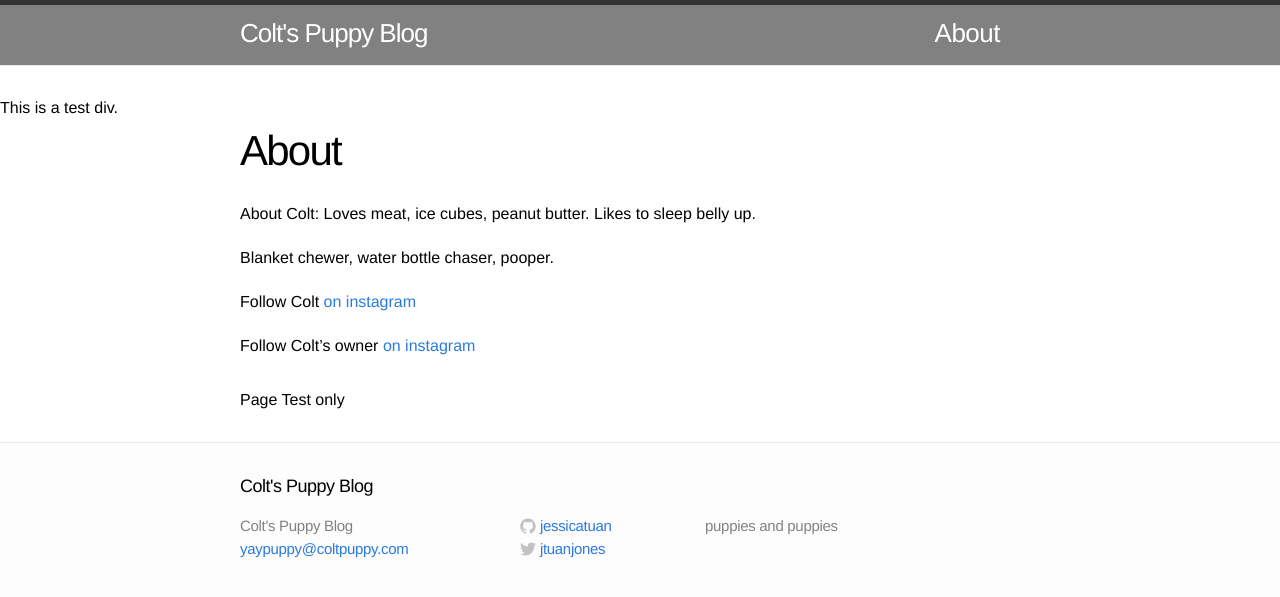
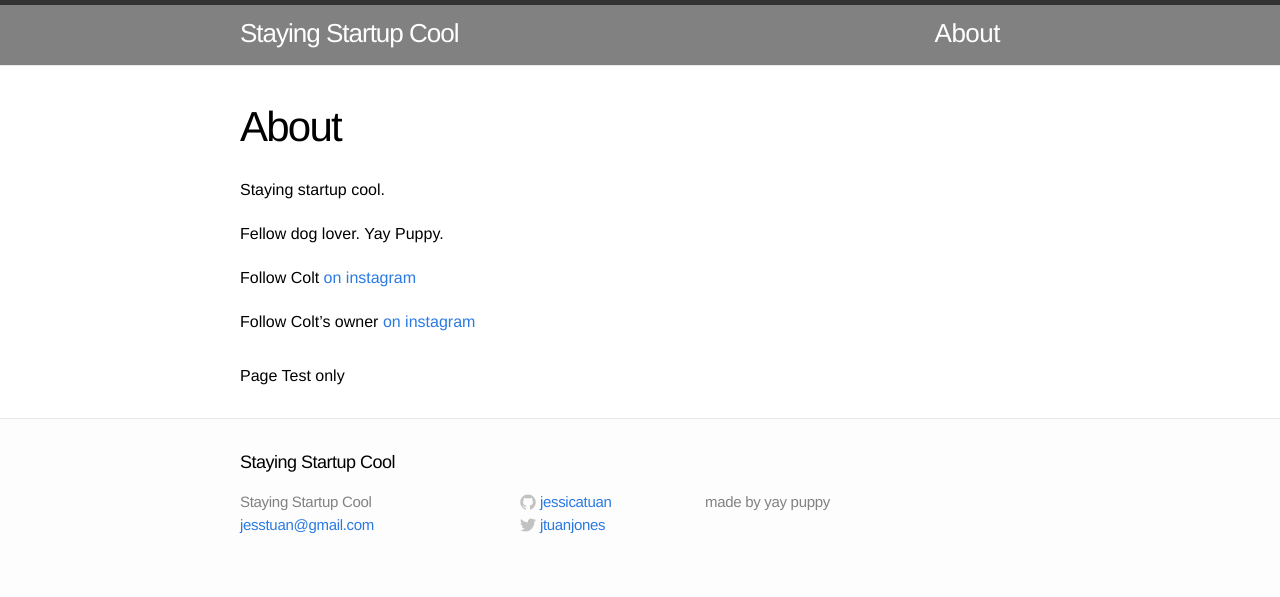
Before and after one commit to jessicatuan/jessicatuan.github.io, a Jekyll site: the page built from about.md, in a window 1280 px wide. Shown: the top 597 px of the page. Built offline with Jekyll 4.4.1, drawn with Linux system fonts in a browser that asks for light colours.

Commit message:
made updates to blog to change to startup reel

```diff
--- a/_config.yml
+++ b/_config.yml
@@ -1,7 +1,7 @@
 # Site settings
-title: Colt's Puppy Blog
-email: yaypuppy@coltpuppy.com
-description: "puppies and puppies"
+title: Staying Startup Cool
+email: jesstuan@gmail.com
+description: made by yay puppy
 baseurl: ""
 url: "http://yourdomain.com"
 twitter_username: jtuanjones
--- a/_layouts/default.html
+++ b/_layouts/default.html
@@ -8,7 +8,6 @@
     {% include header.html %}
 
     <div class="page-content">
-      <div class="test">This is a test div.</div>
       <div class="wrap">
       {{ content }}
       </div>
--- a/about.md
+++ b/about.md
@@ -4,9 +4,11 @@ title: About
 permalink: /about/
 ---
 
-About Colt: Loves meat, ice cubes, peanut butter. Likes to sleep belly up.
+Staying startup cool.
 
-Blanket chewer, water bottle chaser, pooper.
+
+
+Fellow dog lover. Yay Puppy.
 
 Follow Colt [on instagram](http://www.instagram.com/coltonthetoller)
 
--- a/css/main.css
+++ b/css/main.css
@@ -151,6 +151,14 @@ a:visited { color: #205caa; }
 .posts { list-style-type: none; }
 
 .posts li { margin-bottom: 30px; }
+
+.post-image img {
+  display: block;
+  margin-left: auto;
+  margin-right: auto;
+  padding: 30px;
+  max-width: 200px;
+}
 
 .posts .post-link {
   font-size: 24px;
--- a/index.html
+++ b/index.html
@@ -3,8 +3,6 @@ layout: default
 ---
 
 <div class="home">
-
-  <h1>What's Colt Up To</h1>
 
   <ul class="posts">
     {% for post in site.posts %}
```
Also changed, not shown: _posts/2014-07-16-colt-almost-4-months.markdown (deleted, +0 -8 lines), _posts/2014-07-16-welcome-to-jekyll.markdown (deleted, +0 -24 lines), _posts/2014-07-20-the-startup-reel.markdown (added, +25 -0 lines), _posts/2014-07-21-dough.markdown (added, +10 -0 lines), _posts/2014-07-21-producthunt.markdown (added, +27 -0 lines).
